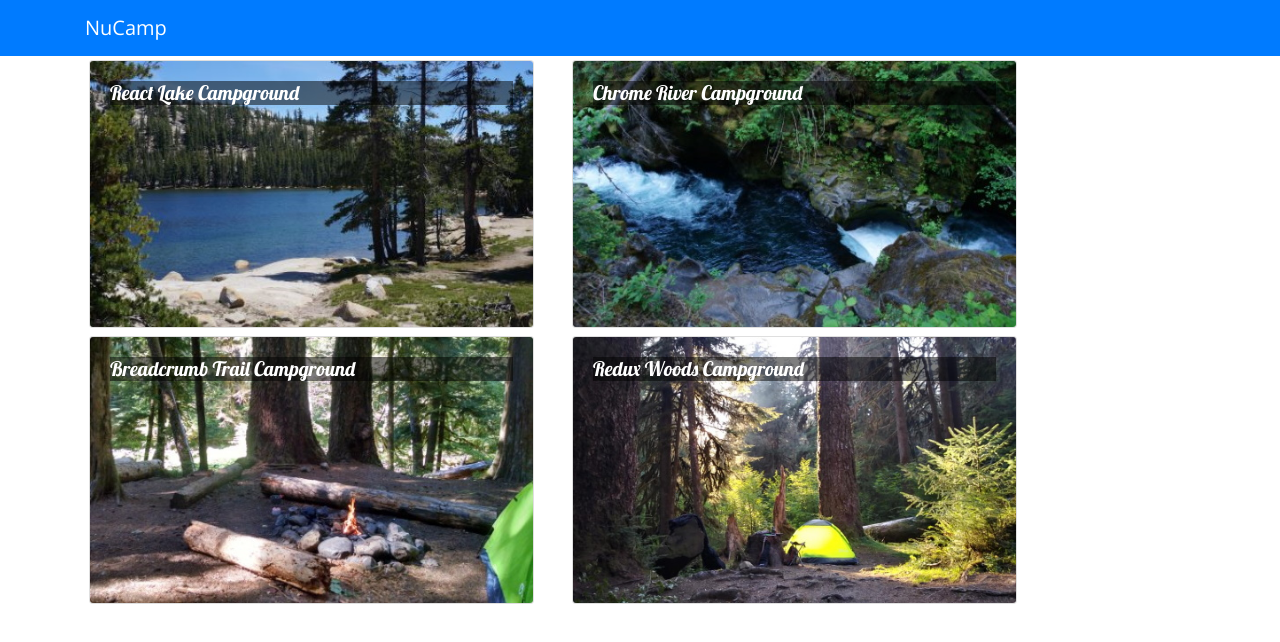
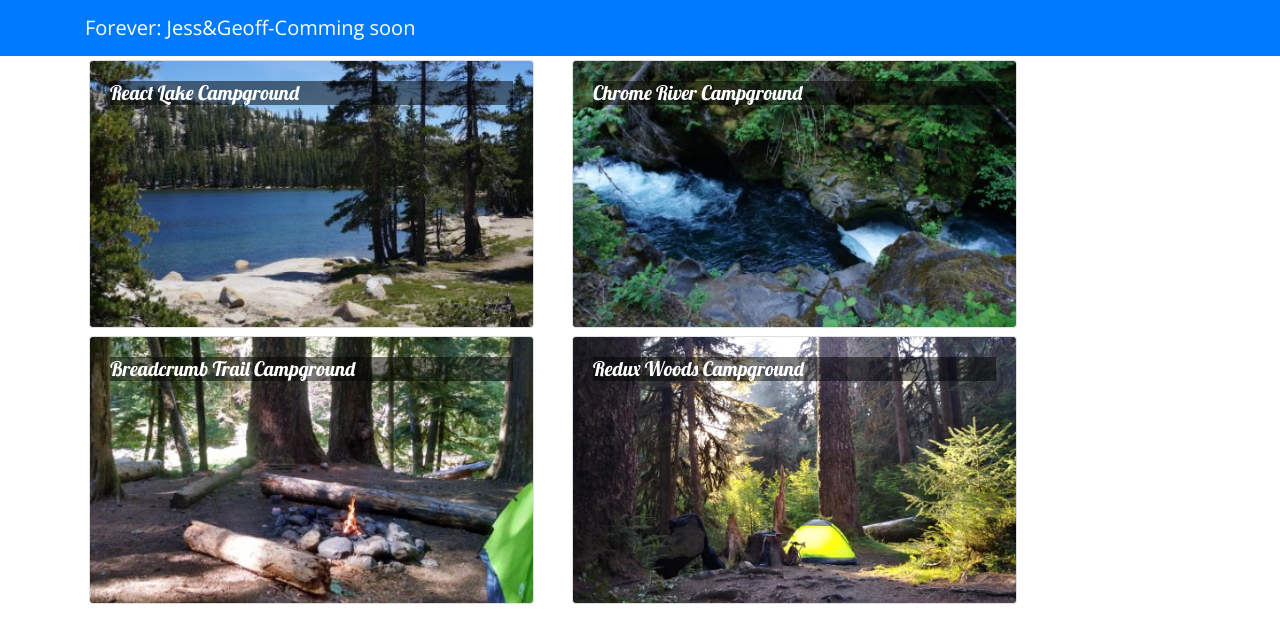
Before and after one commit to Geof-Hoffman/ReactWeddingSPA, a React (Create React App) app: page / in a window 1280 px wide. Shown: the top 642 px of the page. Built offline with nearby package versions, Linux system fonts and the light colour scheme.

Commit message:
name update

```diff
--- a/public/index.html
+++ b/public/index.html
@@ -24,7 +24,7 @@
       work correctly both with client-side routing and a non-root public URL.
       Learn how to configure a non-root public URL by running `npm run build`.
     -->
-    <title>React App</title>
+    <title>Forever:J&G</title>
   </head>
   <body>
     <noscript>You need to enable JavaScript to run this app.</noscript>
--- a/src/App.js
+++ b/src/App.js
@@ -20,9 +20,8 @@ class App extends Component {
             <div className="App">
                 <Navbar dark color="primary">
                     <div className="container">
-                        <NavbarBrand href="/">NuCamp</NavbarBrand>
+                        <NavbarBrand href="/">Forever: Jess&Geoff-Comming soon</NavbarBrand>
                     </div>
-
 
 
                 </Navbar>
```
